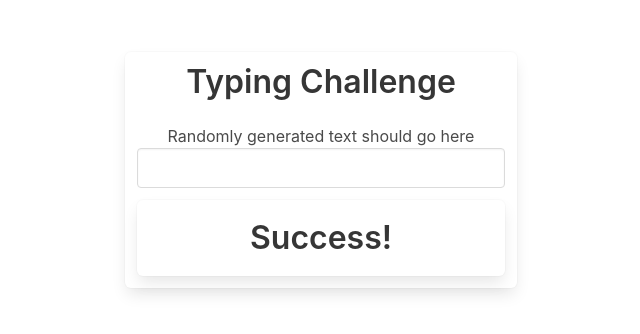
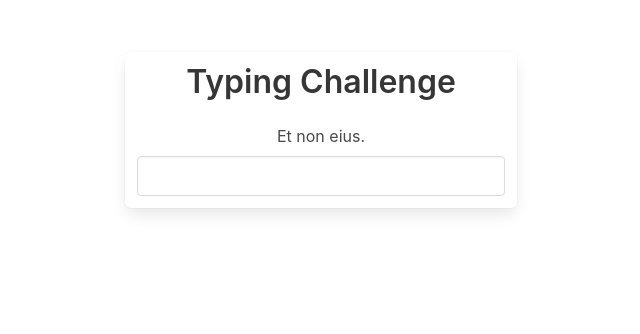
Before and after one commit to nelsW70/typing, an Angular app: page / in a window 1280 px wide. Shown: the top 334 px of the page, without its empty margins (319-959 px from the left). Built offline with nearby package versions, Linux system fonts and the light colour scheme.

Commit message:
added property for entered text and compare against random sentence to conditionally display success message

```diff
--- a/src/app/app.component.css
+++ b/src/app/app.component.css
@@ -1,3 +1,7 @@
 .container {
   margin-top: 5%;
 }
+
+.box.column p {
+  margin-bottom: 0.5rem;
+}
--- a/src/app/app.component.html
+++ b/src/app/app.component.html
@@ -3,13 +3,13 @@
     <div class="box column is-one-third">
       <h1 class="title has-text-centered">Typing Challenge</h1>
 
-      <p class="has-text-centered">Randomly generated text should go here</p>
+      <p class="has-text-centered">{{ randomText }}</p>
 
       <div class="field">
-        <input class="input" />
+        <input class="input" (input)="onInput($event.target.value)" />
       </div>
 
-      <div class="box has-text-centered">
+      <div *ngIf="randomText === enteredText" class="box has-text-centered">
         <h1 class="title">Success!</h1>
       </div>
     </div>
--- a/src/app/app.component.ts
+++ b/src/app/app.component.ts
@@ -1,7 +1,5 @@
 import { Component } from '@angular/core';
 import { lorem } from 'faker';
-
-lorem.sentence();
 
 @Component({
   selector: 'app-root',
@@ -9,5 +7,10 @@
   styleUrls: ['./app.component.css']
 })
 export class AppComponent {
-  title = 'typing';
+  randomText = lorem.sentence();
+  enteredText = '';
+
+  onInput(value: string) {
+    this.enteredText = value;
+  }
 }
```
